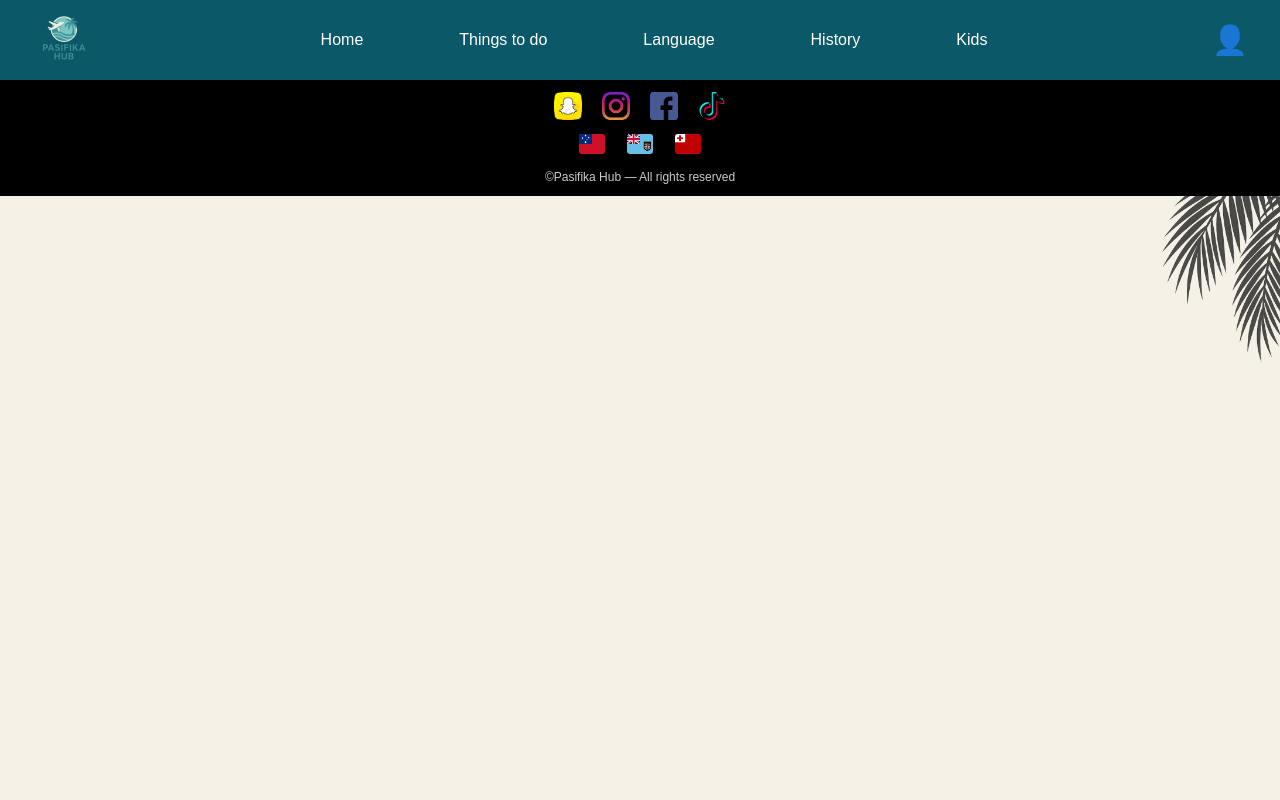
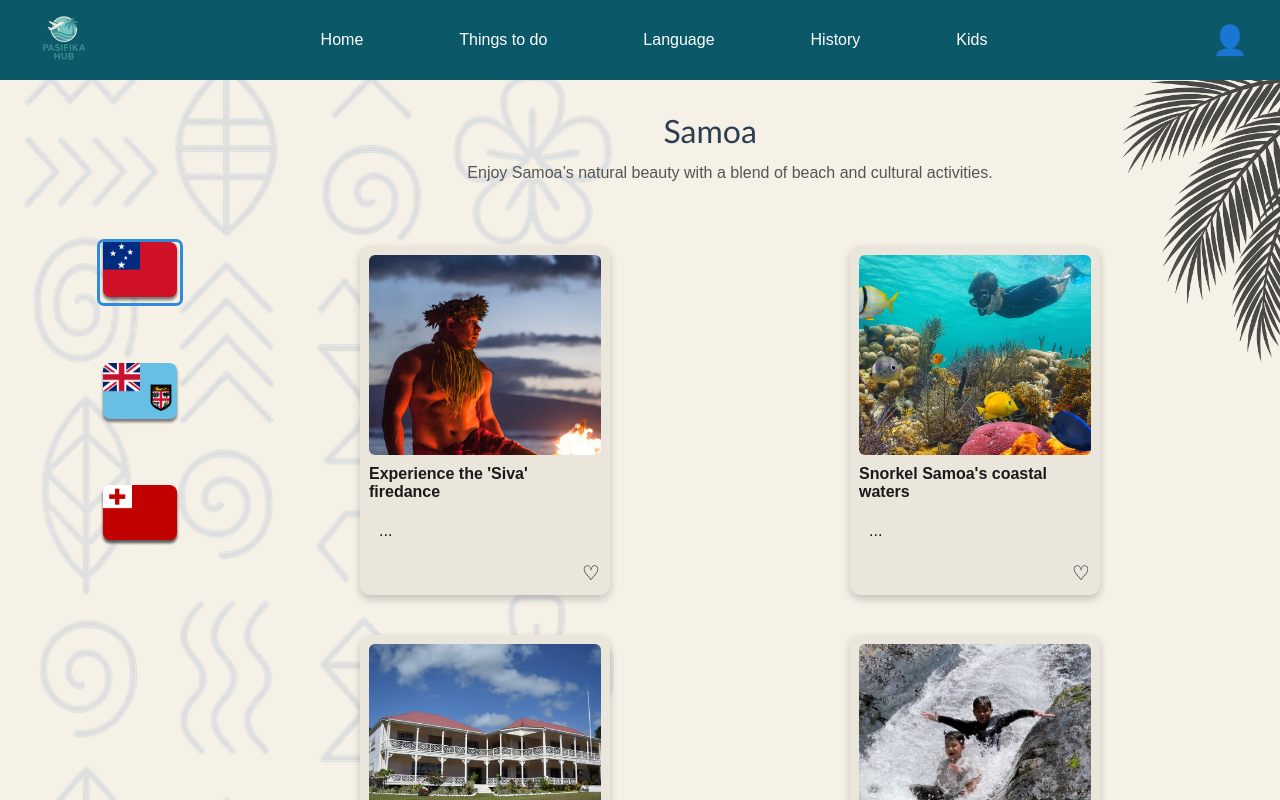
Before and after one commit to jjooeew/Pasifika_Travel_Hub, a React (Create React App) app in the folder frontend-web/: page /samoa/things-to-do in a window 1280 px wide. Shown: the top 800 px of the page. Built offline with nearby package versions, Linux system fonts and the light colour scheme.

Commit message:
Added Dynamic Routing

```diff
--- a/frontend-web/src/App.js
+++ b/frontend-web/src/App.js
@@ -26,7 +26,9 @@ function App() {
         <Route path="/" element={<LandingPage/>} />
         <Route path="/profile" element={<ProfilePage />} />
         <Route path="/things-to-do" element={<ThingstodoPage />} />
-        <Route path="/language"     element={<LanguagePage />} />
+        <Route path="/:country/things-to-do" element={<ThingstodoPage />} />
+        <Route path="/language" element={<LanguagePage />} />
+        <Route path="/:country/language"     element={<LanguagePage />} />
         <Route path="/history"      element={<h1>History</h1>} />
         <Route path="/kids"         element={<KidsPage />} />
         <Route path="/samoa"         element={<SamoaHome />} />
--- a/frontend-web/src/components/FlagSidebar/FlagSidebar.jsx
+++ b/frontend-web/src/components/FlagSidebar/FlagSidebar.jsx
@@ -4,13 +4,13 @@ import './FlagSidebar.css';
 const FlagSidebar = ({ countries, selectedCountry, onSelect }) => {
   return (
     <div className="sidebar">
-      {countries.map((country) => (
+      {countries.map((c) => (
         <img
-          key={country.name}
-          src={country.flag}
-          alt={`${country.name} flag`}
-          className={`flag-img ${selectedCountry === country.name ? 'active' : ''}`}
-          onClick={() => onSelect(country.name)}
+          key={c.slug}
+          src={c.flag}
+          alt={`${c.name} flag`}
+          className={`flag-img ${selectedCountry === c.slug ? 'active' : ''}`}
+          onClick={() => onSelect(c.slug)}
         />
       ))}
     </div>
--- a/frontend-web/src/pages/FijiHome.jsx
+++ b/frontend-web/src/pages/FijiHome.jsx
@@ -18,7 +18,7 @@ export default function FijiHome() {
       <HeroCarousel images={[hero1, hero2, hero3]} alt="Beautiful Fijian scenery" />
 
       <div className="section-grid">
-        <SectionCard title="Activities" image={actImg}  link="/fiji/activities" />
+        <SectionCard title="Activities" image={actImg}  link="/fiji/things-to-do" />
         <SectionCard title="History"    image={histImg} link="/fiji/history"    />
         <SectionCard title="Language"   image={langImg} link="/fiji/language"   />
       </div>
--- a/frontend-web/src/pages/LanguagePage.jsx
+++ b/frontend-web/src/pages/LanguagePage.jsx
@@ -1,56 +1,82 @@
-import React, { useState } from 'react';
-import FlagSidebar from '../components/FlagSidebar/FlagSidebar';
-import TextToSpeech from '../components/TextToSpeech/TextToSpeech';
+
+import { useParams, useNavigate } from 'react-router-dom';
+import { useEffect, useState } from 'react';
+import FlagSidebar   from '../components/FlagSidebar/FlagSidebar';
+import TextToSpeech  from '../components/TextToSpeech/TextToSpeech';
 import './LanguagePage.css';
 
+
 import samoaFlag from '../assets/flags/sa.png';
-import fijiFlag from '../assets/flags/fi.png';
+import fijiFlag  from '../assets/flags/fi.png';
 import tongaFlag from '../assets/flags/to.png';
 
 
 const phraseData = {
-  Samoa: [
+  samoa: [
     'Talofa lava',
     'O a mai oe?',
     'Manuia le aso',
-    'Fa’afetai tele'
+    'Fa’afetai tele',
   ],
-  Fiji: [
+  fiji: [
     'Bula',
     'Vakacava tiko?',
     'Moce mada',
-    'Vinaka vaka levu'
+    'Vinaka vaka levu',
   ],
-  Tonga: [
+  tonga: [
     'Mālō e lelei',
     'Fēfē hake?',
     'Nofo ā',
-    'Mālō aupito'
-  ]
+    'Mālō aupito',
+  ],
 };
 
-const LanguagePage = () => {
-  const [selectedCountry, setSelectedCountry] = useState('Samoa');
 
-  const countries = [
-    { name: 'Samoa', flag: samoaFlag },
-    { name: 'Fiji', flag: fijiFlag },
-    { name: 'Tonga', flag: tongaFlag },
-  ];
+const countries = [
+  { slug: 'samoa', name: 'Samoa', flag: samoaFlag },
+  { slug: 'fiji',  name: 'Fiji',  flag: fijiFlag  },
+  { slug: 'tonga', name: 'Tonga', flag: tongaFlag },
+];
+
+export default function LanguagePage() {
+  const { country: urlSlug } = useParams();
+  const navigate = useNavigate();
+
+
+  const initialSlug = phraseData[urlSlug] ? urlSlug : 'samoa';
+  const [selectedSlug, setSelectedSlug] = useState(initialSlug);
+
+
+  useEffect(() => {
+    if (urlSlug !== selectedSlug) {
+      if (phraseData[urlSlug]) setSelectedSlug(urlSlug);
+      else navigate('/samoa/language', { replace: true });
+    }
+    // eslint-disable-next-line react-hooks/exhaustive-deps
+  }, [urlSlug]);
+
+
+  const handleSelect = (slug) => {
+    navigate(`/${slug}/language`);
+  };
+
+
+  const heading = countries.find(c => c.slug === selectedSlug)?.name ?? '';
 
   return (
     <div className="language-page">
       <FlagSidebar
         countries={countries}
-        selectedCountry={selectedCountry}
-        onSelect={setSelectedCountry}
+        selectedCountry={selectedSlug}
+        onSelect={handleSelect}
       />
 
       <div className="phrases-card">
-        <h2>Useful phrases</h2>
+        <h2>{heading} - Useful phrases</h2>
         <ul>
-          {phraseData[selectedCountry].map((phrase, index) => (
-            <li key={index} className="phrase-line">
+          {phraseData[selectedSlug].map((phrase, i) => (
+            <li key={i} className="phrase-line">
               <span>{phrase}</span>
               <TextToSpeech text={phrase} lang="en-US" />
             </li>
@@ -59,6 +85,4 @@ const LanguagePage = () => {
       </div>
     </div>
   );
-};
-
-export default LanguagePage;
+}
--- a/frontend-web/src/pages/SamoaHome.jsx
+++ b/frontend-web/src/pages/SamoaHome.jsx
@@ -19,7 +19,7 @@ export default function SamoaHome() {
       <HeroCarousel images={[hero1, hero2, hero3]} alt="Beautiful Samoa scenery" />
 
       <div className="section-grid">
-        <SectionCard title="Activities" image={actImg}  link="/samoa/activities" />
+        <SectionCard title="Activities" image={actImg}  link="/samoa/things-to-do" />
         <SectionCard title="History"    image={histImg} link="/samoa/history"    />
         <SectionCard title="Language"   image={langImg} link="/samoa/language"   />
       </div>
--- a/frontend-web/src/pages/ThingstodoPage.jsx
+++ b/frontend-web/src/pages/ThingstodoPage.jsx
@@ -1,73 +1,96 @@
-import React, { useState } from 'react';
-import CountryActivities from '../components/CountryActivities/CountryActivities';
-import FlagSidebar from '../components/FlagSidebar/FlagSidebar';
+import { useParams, useNavigate } from 'react-router-dom';
+import { useState, useEffect } from 'react';
+
+import FlagSidebar        from '../components/FlagSidebar/FlagSidebar';
+import CountryActivities  from '../components/CountryActivities/CountryActivities';
 
 import samoaFlag from '../assets/flags/sa.png';
-import fijiFlag from '../assets/flags/fi.png';
+import fijiFlag  from '../assets/flags/fi.png';
 import tongaFlag from '../assets/flags/to.png';
 
-import firedancePic from '../assets/images/firedance.jpg';
-import snorkelPic from '../assets/images/snorkel.jpg';
-import samoamuseumPic from '../assets/images/samoamuseum.jpg';
-import papaseeaPic from '../assets/images/papaseea.jpg';
-import denarauPic from '../assets/images/denarau.png';
-import fijimuseumPic from '../assets/images/fijimuseum.jpg';
-import kavaPic from '../assets/images/kava.jpg';
-import haamongaPic from '../assets/images/haamonga.jpg';
-import tongavillagePic from '../assets/images/tongavillage.jpg';
-import tongamuseumPic from '../assets/images/tongamuseum.jpg';
+import firedancePic     from '../assets/images/firedance.jpg';
+import snorkelPic       from '../assets/images/snorkel.jpg';
+import samoamuseumPic   from '../assets/images/samoamuseum.jpg';
+import papaseeaPic      from '../assets/images/papaseea.jpg';
+import denarauPic       from '../assets/images/denarau.png';
+import fijimuseumPic    from '../assets/images/fijimuseum.jpg';
+import kavaPic          from '../assets/images/kava.jpg';
+import haamongaPic      from '../assets/images/haamonga.jpg';
+import tongavillagePic  from '../assets/images/tongavillage.jpg';
+import tongamuseumPic   from '../assets/images/tongamuseum.jpg';
 
 
-const countries = [
+const COUNTRIES = [
   {
+    slug: 'samoa',
     name: 'Samoa',
     flag: samoaFlag,
     description:
       'Enjoy Samoa’s natural beauty with a blend of beach and cultural activities.',
     activities: [
-      { img: firedancePic, title: "Experience the heart of Samoan culture with the mesmerizing 'Siva'", text: '...' },
-      { img: snorkelPic, title: "Dive into Samoa's coastal waters", text: '...' },
-      { img: samoamuseumPic, title: 'Robert Louis Stevenson Museum', text: '...' },
-      { img: papaseeaPic, title: 'Papaseea Sliding Rocks', text: '...' },
+      { img: firedancePic,   title: "Experience the 'Siva' firedance", text: '...' },
+      { img: snorkelPic,     title: "Snorkel Samoa's coastal waters",  text: '...' },
+      { img: samoamuseumPic, title: 'Robert Louis Stevenson Museum',  text: '...' },
+      { img: papaseeaPic,    title: 'Papaseea Sliding Rocks',          text: '...' },
     ],
   },
   {
+    slug: 'fiji',
     name: 'Fiji',
     flag: fijiFlag,
     description:
       'Enjoy Fiji’s natural beauty with a blend of beach and cultural activities.',
     activities: [
-      { img: kavaPic, title: 'Attend a kava ceremony', text: '...' },
-      { img: snorkelPic, title: "Snorkel Fiji's coastal waters", text: '...' },
-      { img: fijimuseumPic, title: 'Thurston Gardens Fiji Museum', text: '...' },
-      { img: denarauPic, title: 'Travel to Denarau Port', text: '...' },
+      { img: kavaPic,        title: 'Attend a kava ceremony',          text: '...' },
+      { img: snorkelPic,     title: "Snorkel Fiji's coastal waters",   text: '...' },
+      { img: fijimuseumPic,  title: 'Thurston Gardens Fiji Museum',   text: '...' },
+      { img: denarauPic,     title: 'Travel to Denarau Port',          text: '...' },
     ],
   },
   {
+    slug: 'tonga',
     name: 'Tonga',
     flag: tongaFlag,
     description:
       'Enjoy Tonga’s natural beauty with a blend of beach and cultural activities.',
     activities: [
-      { img: tongavillagePic, title: 'Visit a local village', text: '...' },
-      { img: snorkelPic, title: "Explore Tonga's coral reefs", text: '...' },
-      { img: haamongaPic, title: 'Haʻamonga ʻa Maui Trilithon', text: '...' },
-      { img: tongamuseumPic, title: "Visit Tonga's National Museum", text: '...' },
+      { img: tongavillagePic, title: 'Visit a local village',              text: '...' },
+      { img: snorkelPic,      title: "Explore Tonga's coral reefs",        text: '...' },
+      { img: haamongaPic,     title: 'Haʻamonga ʻa Maui Trilithon',        text: '...' },
+      { img: tongamuseumPic,  title: "Visit Tonga's National Museum",      text: '...' },
     ],
   },
 ];
 
-const ThingstodoPage = () => {
-  const [selectedCountry, setSelectedCountry] = useState('Samoa');
-  const activeCountry = countries.find((c) => c.name === selectedCountry);
+
+export default function ThingsToDoPage() {
+  const { country: urlSlug } = useParams();
+  const navigate             = useNavigate();
+
+
+  const initialSlug = COUNTRIES.some(c => c.slug === urlSlug) ? urlSlug : 'samoa';
+  const [selectedSlug, setSelectedSlug] = useState(initialSlug);
+
+
+  useEffect(() => {
+    if (urlSlug !== selectedSlug) {
+      const exists = COUNTRIES.some(c => c.slug === urlSlug);
+      if (exists) setSelectedSlug(urlSlug);
+      else navigate('/samoa/things-to-do', { replace: true });
+    }
+    // eslint-disable-next-line react-hooks/exhaustive-deps
+  }, [urlSlug]);
+
+  const handleSelect = slug => navigate(`/${slug}/things-to-do`);
+
+  const activeCountry = COUNTRIES.find(c => c.slug === selectedSlug);
 
   return (
-    <div>
     <div className="page-layout">
       <FlagSidebar
-          countries={countries}
-          selectedCountry={selectedCountry}
-          onSelect={setSelectedCountry}
+        countries={COUNTRIES}
+        selectedCountry={selectedSlug}
+        onSelect={handleSelect}
       />
 
       <div className="main-content">
@@ -78,8 +101,5 @@ const ThingstodoPage = () => {
         />
       </div>
     </div>
-    </div>
   );
-};
-
-export default ThingstodoPage;
+}
--- a/frontend-web/src/pages/TongaHome.jsx
+++ b/frontend-web/src/pages/TongaHome.jsx
@@ -19,7 +19,7 @@ export default function TongaHome() {
       <HeroCarousel images={[hero1, hero2, hero3]} alt="Beautiful Tonga scenery" />
 
       <div className="section-grid">
-        <SectionCard title="Activities" image={actImg}  link="/tonga/activities" />
+        <SectionCard title="Activities" image={actImg}  link="/tonga/things-to-do" />
         <SectionCard title="History"    image={histImg} link="/tonga/history"    />
         <SectionCard title="Language"   image={langImg} link="/tonga/language"   />
       </div>
```
Lines whose indentation alone changed are shown as unchanged.
